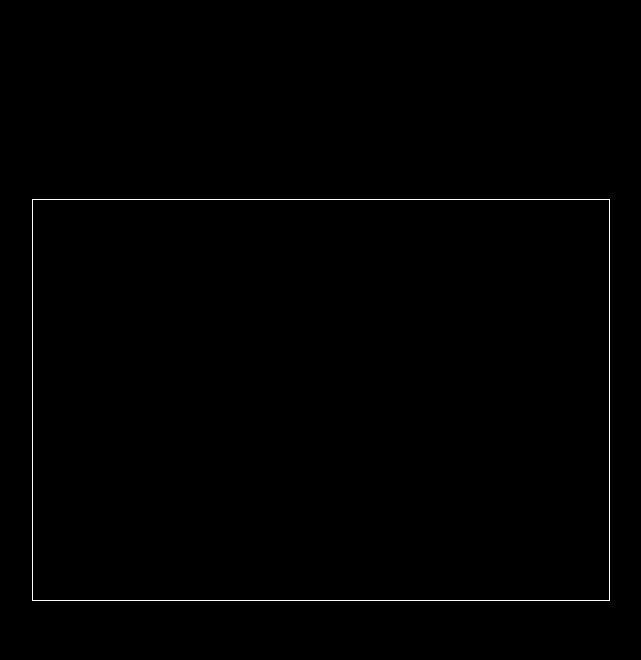
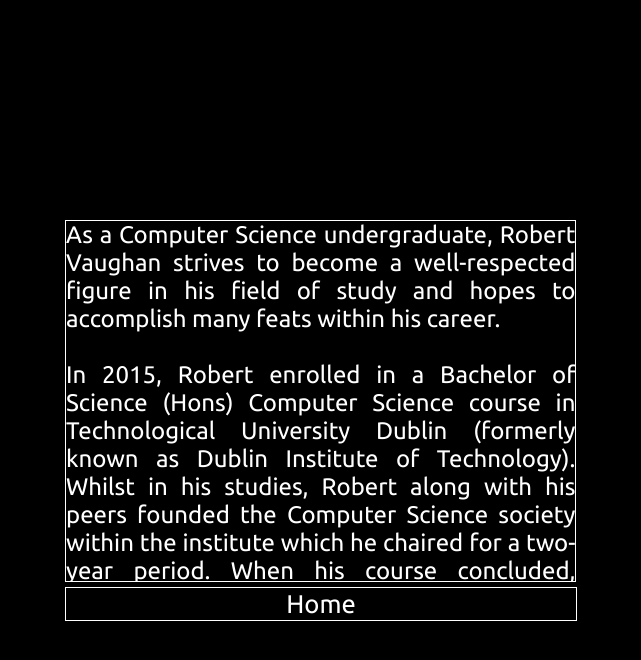
Before and after one commit to robertjwvaughan/PiServer, a plain HTML site: page personal_site/index.html in a window 1280 px wide. Both pictures are taken after a click on the button "About". Shown: the whole page, without its empty margins (319-960 px from the left). Drawn offline with Linux system fonts and the light colour scheme.

Commit message:
Temporary about page. Needs better UX.

```diff
--- a/personal_site/index.html
+++ b/personal_site/index.html
@@ -38,7 +38,18 @@
 		</div> -->
 	</div>
 	<div class="centre-wrapper" id="about">
-
+		<div class="about-text">
+			As a Computer Science undergraduate, Robert Vaughan strives to become a well-respected figure in his field of study and hopes to accomplish many feats within his career.
+			<br><br>
+			In 2015, Robert enrolled in a Bachelor of Science (Hons) Computer Science course in Technological University Dublin (formerly known as Dublin Institute of Technology). Whilst in his studies, Robert along with his peers founded the Computer Science society within the institute which he chaired for a two-year period. When his course concluded, Robert was a First-Class Honours with an 80% overall average score and 82% in his final dissertation. His dissertation project was also awarded the "Most Innovative Software Engineering Project" award at the university's annual Project Fair.
+			<br><br>
+			Robert took his first developer role the Summer of 2017 when earning a Software Developer role at the award winning Irish digital media company ZOO. It was here that he gained his first tastes in the challenges and responsibilities that a developer can face on full-stack projects and became fully committed to the idea of becoming a well-respected figure within the field of software development and engineering. In 2018, Robert received an internship opportunity with the HCM software company Workday to which he could fully demonstrate and improve his existing skill sets over a six month plus period within a large-scale technically stack.
+			<br><br>
+			To date, Robert is a Software Application Engineer I at Workday. During his free time, Robert usually takes an interest in developing a full-stack skill set by creating mobile applications and focusing on projects in the realm of Blockchain.
+		</div>
+		<div class="btn-container">
+			<button class="default-btn" id="home-btn">Home</button>
+		</div>
 	</div>
 	<!-- Start of HubSpot Embed Code -->
 	<!-- <script type="text/javascript" id="hs-script-loader" async defer src="//js.hs-scripts.com/6151376.js"></script> -->
--- a/personal_site/js/main.js
+++ b/personal_site/js/main.js
@@ -8,7 +8,6 @@ window.onload = () => {
 	document.addEventListener("animationend", e => {
 		if (e.animationName === "fadeOut") {
 			e.target.style.display = "none";
-			console.log("Hello World");
 		}
 	});
 }
--- a/personal_site/styles/style.css
+++ b/personal_site/styles/style.css
@@ -21,7 +21,7 @@ div.centre-wrapper {
 
 #home {
 	margin: 0;
-	width: 45vmax;
+	width: 40vmax;
 }
 
 .title {
@@ -35,9 +35,9 @@ div.centre-wrapper {
 	margin-bottom: 5px;
 }
 
-
 .fade-div {
 	opacity: 0;
+
 	animation-name: fadeIn;
 	animation-duration: 1s;
 	animation-iteration-count: 1;
@@ -65,7 +65,7 @@ div.centre-wrapper {
 }
 
 div.icons-container {
-	width: 45vmax;
+	width: 40vmax;
 
 	display: flex;
 	justify-content: space-around;
@@ -131,6 +131,11 @@ button.default-btn {
 	margin-bottom: 5px;
 }
 
+#home-btn {
+	margin: 0;
+	margin-top: 5px;
+}
+
 .default-btn:hover {
 	background-color: white;
 	color: black;
@@ -138,19 +143,43 @@ button.default-btn {
 }
 
 #about {
-	width: 45vmax;
-	height: 50vmin;
+	width: 40vmax;
+	height: 45vmin;
+
+	display: none;
+	opacity: 0;
+}
+
+.about-text {
+	/*Alignment looks off at 100%*/
+	width: 99.5%;
+	height: 100%;
+
+	font-family: "Ubuntu";
+	font-size: 3vmin;
+	text-align: justify;
 
 	overflow-y: scroll;
-	display: none;
-	opacity: 0;
+	overflow: -moz-scrollbars-none;
+	-ms-overflow-style: none;
 
-	border: 1px solid #FFFFFF;
+	border-style: solid;
+	border-color: #FFFFFF;
+	border-width: 1px 1px 1px 1px;
+}
+
+::-webkit-scrollbar {
+	width: 0;
+}
+
+::-webkit-scrollbar-thumb {
+  background: #FFF;
 }
 
 #about.active {
 	display: block;
 	opacity: 1;
+
 	animation-name: fadeIn;
 	animation-duration: 1s;
 	animation-iteration-count: 1;
@@ -160,6 +189,7 @@ button.default-btn {
 #home.inactive {
 	animation-name: fadeOut;
 	opacity: 0;
+
 	animation-duration: 1s;
 	animation-iteration-count: 1;
 	animation-fill-mode: forwards;
```
